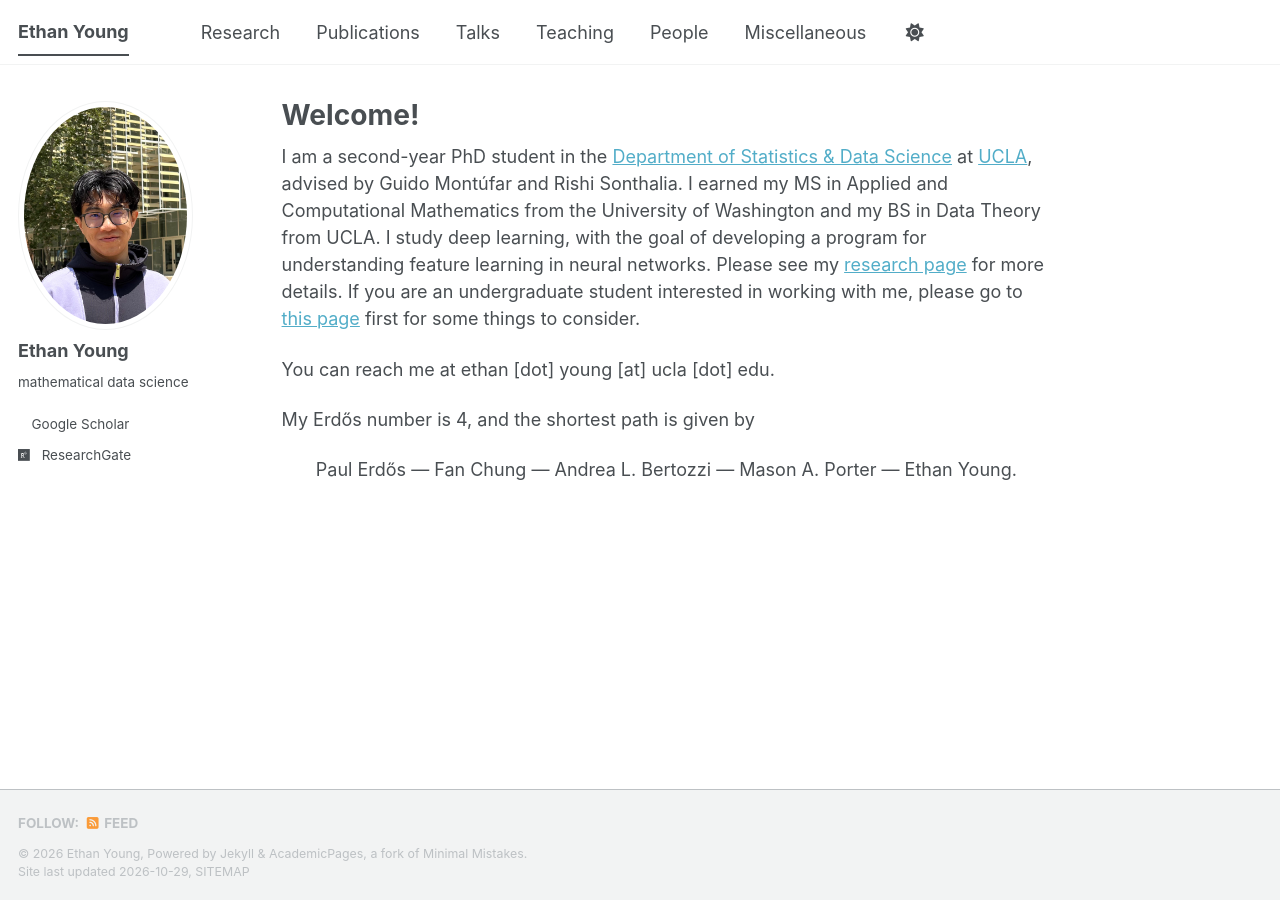
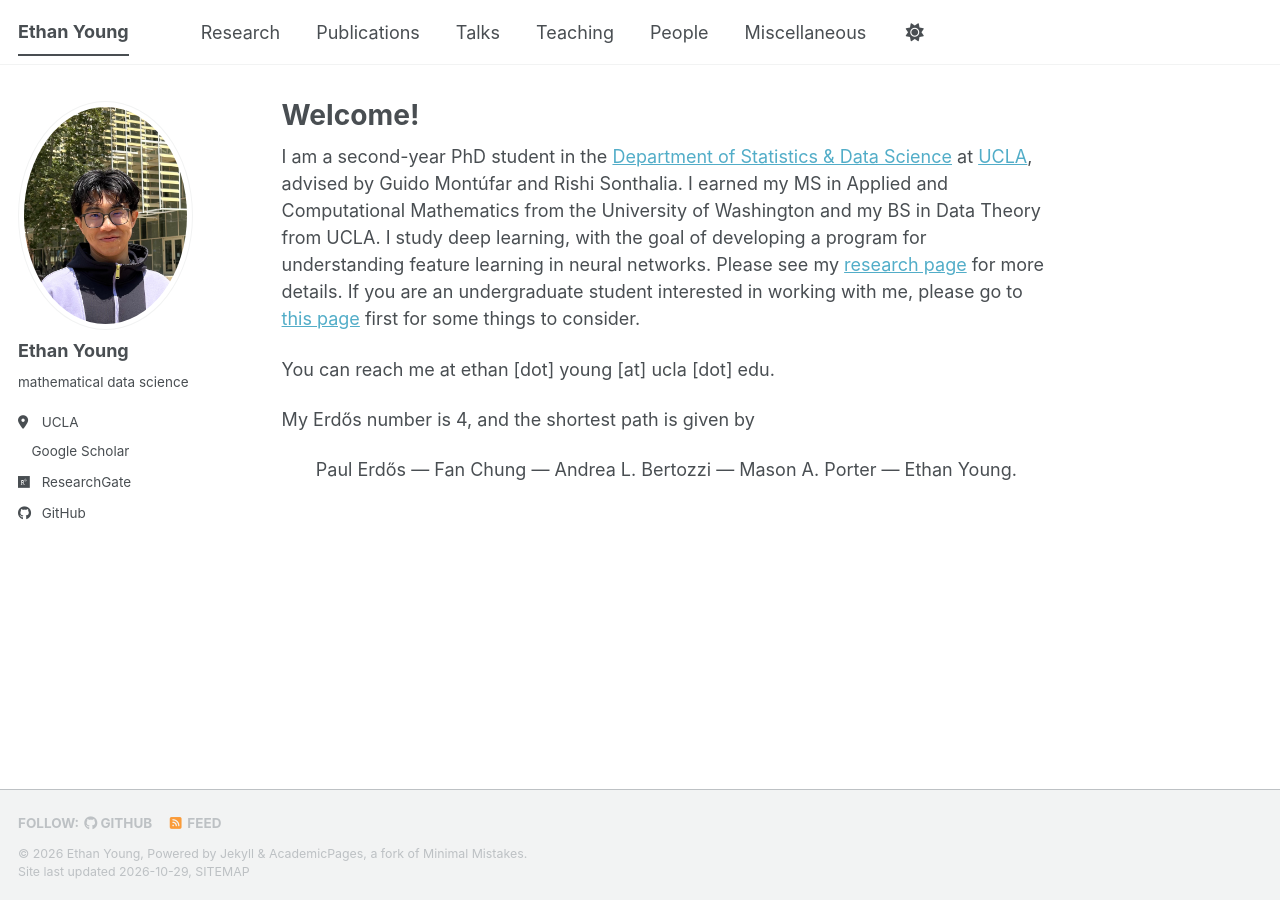
Before and after one commit to ethanjyoung/ethanjyoung.github.io, a Jekyll site: the page built from _pages/about.md, in a window 1280 px wide. Built offline with Jekyll 4.4.1, drawn with Linux system fonts in a browser that asks for light colours; a style sheet for code colours, icons or effects is not loaded.

Commit message:
Update _config.yml

```diff
--- a/_config.yml
+++ b/_config.yml
@@ -27,7 +27,7 @@ author:
   name             : "Ethan Young"
   pronouns         :
   bio              : "mathematical data science"
-  location         :
+  location         : "UCLA"
   employer         :
   uri              :
   email            :
@@ -51,7 +51,7 @@ author:
   bitbucket        :
   codepen          :
   dribbble         :
-  github           :
+  github           : "https://github.com/ethanjyoung/ethanjyoung.github.io"
   kaggle           :
   stackoverflow    :
 
```
